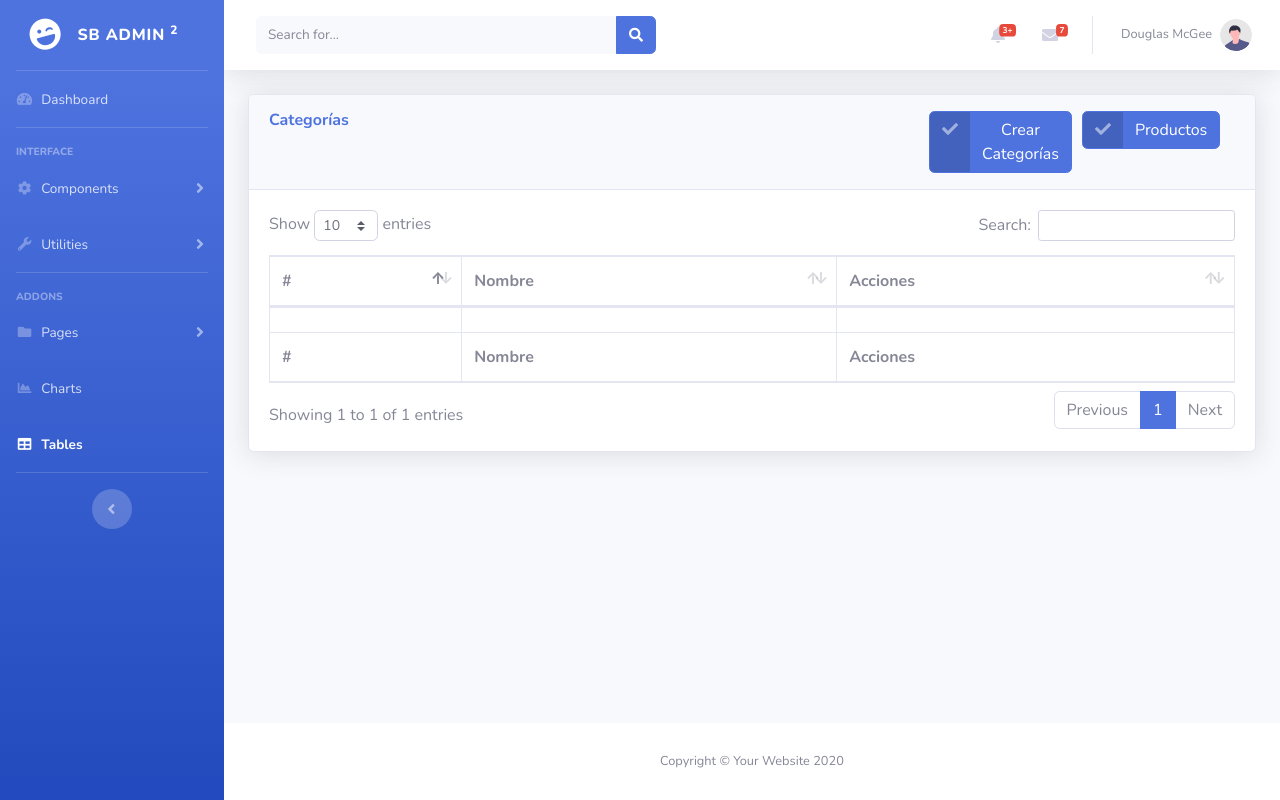
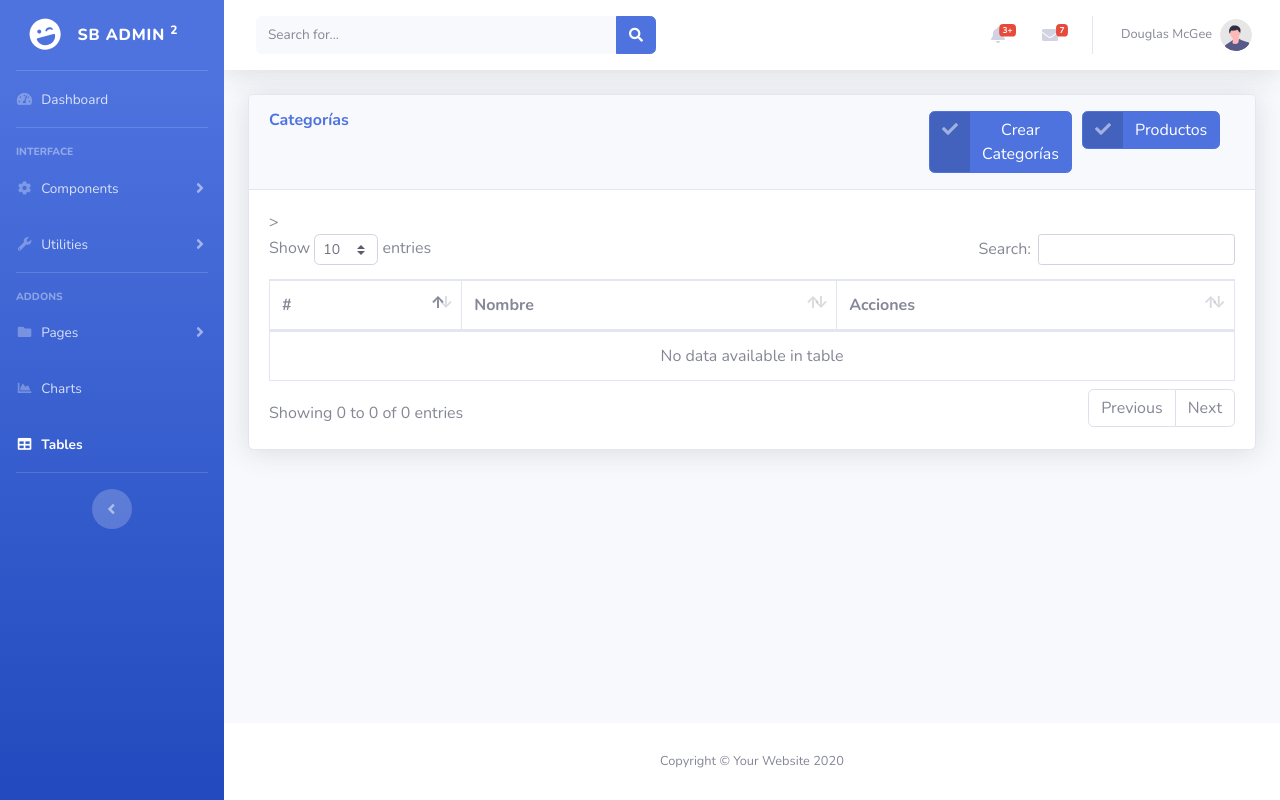
Before and after one commit to emirocampo/modulo_web, a Flask app: template templates/categoria/tabla-categorias.html in a window 1280 px wide. Run offline with Flask 3, Linux system fonts and the light colour scheme; the template is opened without the code that fills it, so the values that code supplies are empty; some libraries are stand-ins or nearby versions.

Commit message:
removido-pie-de-tabla

```diff
--- a/templates/categoria/tabla-categorias.html
+++ b/templates/categoria/tabla-categorias.html
@@ -542,19 +542,8 @@
                       </tr>
                     </thead>
                     <tbody>
-                      <tr>
-                        <td></td>
-                        <td></td>
-                        <td></td>
-                      </tr>
+                      >
                     </tbody>
-                    <tfoot>
-                      <tr>
-                        <th scope="col">#</th>
-                        <th scope="col">Nombre</th>
-                        <th scope="col">Acciones</th>
-                      </tr>
-                    </tfoot>
                   </table>
                 </div>
               </div>
```
